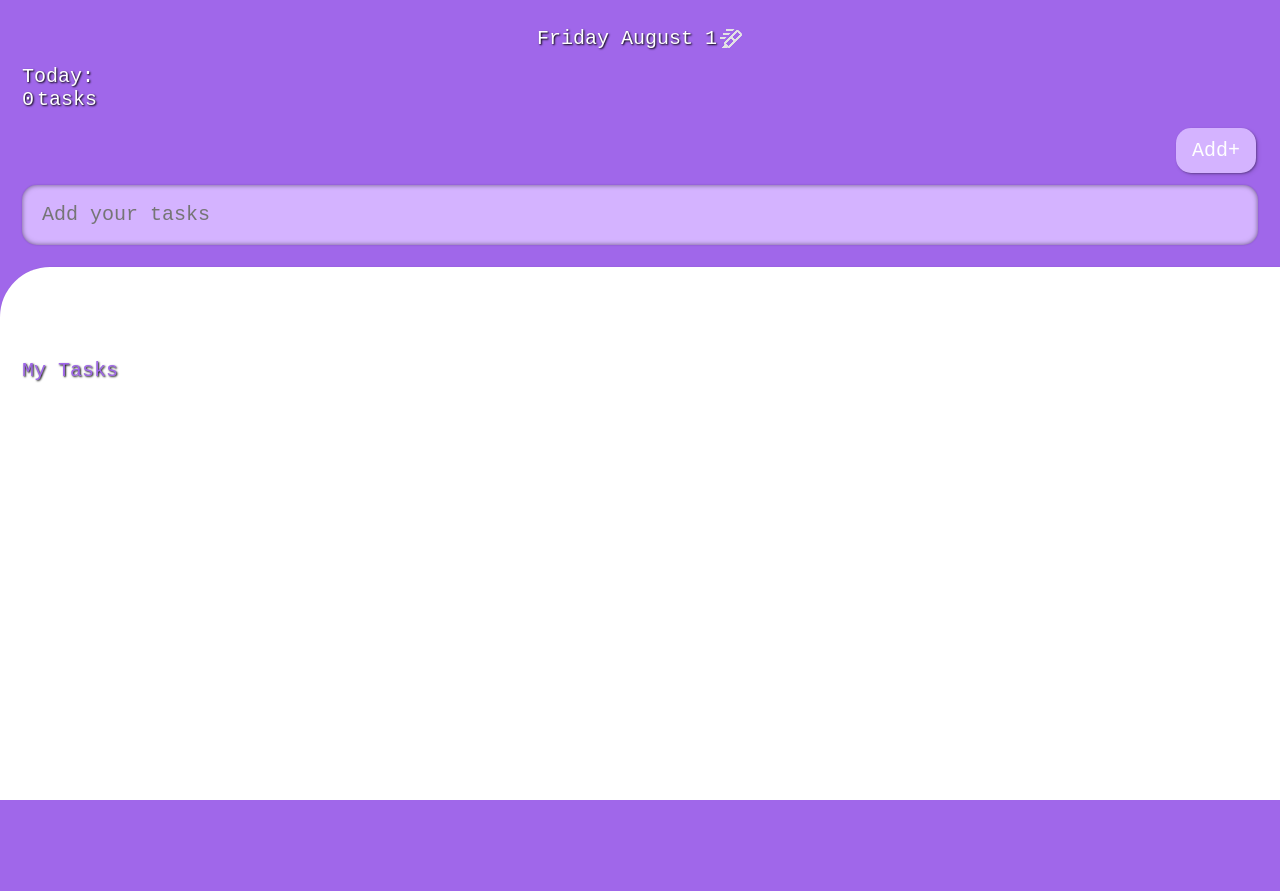
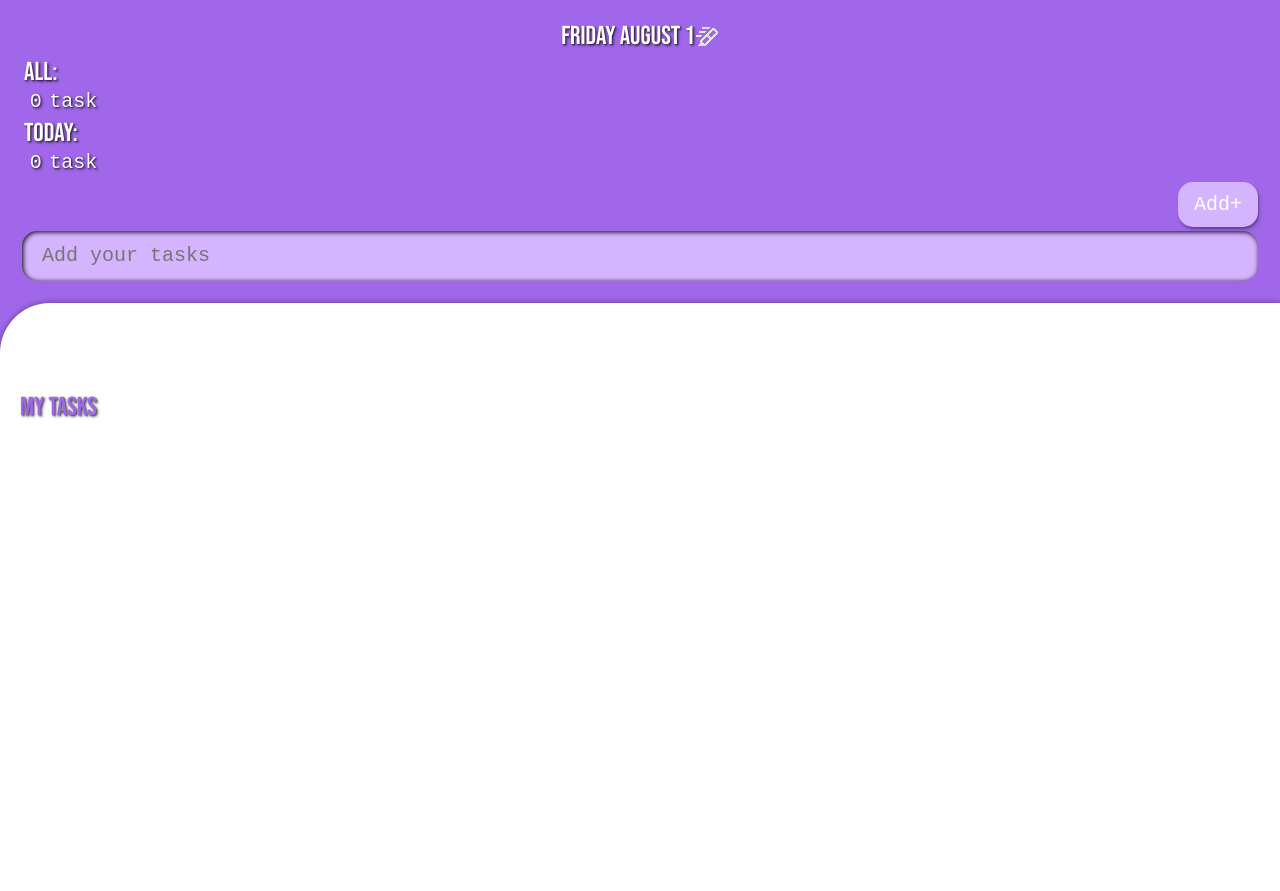
Before and after one commit to 6Trinity/ToDo-List, a plain HTML site: page index.html in a window 1280 px wide. Before the commit the page ends 800 px from the top, so only its background shows below. Drawn offline with Linux system fonts and the light colour scheme; a web font is replaced by a local one.

Commit message:
refactoring

```diff
--- a/CSS/Main.css
+++ b/CSS/Main.css
@@ -5,12 +5,18 @@
 @import url('./components/input.css');
 
 body, html{
+    overflow: hidden;
+
     background: var(--PrimaryColor);
+    font-family: var(--PrimaryFont);
     color: var(--TextColor);
+    font-size: 20px;
     text-shadow: var(--TextPrimaryShadow);
-    font-family: var(--PrimaryFont);
-    overflow: hidden;
-    font-size: 20px;
+}
+
+.layout{
+    display: flex;
+    min-height: 100vh;
 }
 
 main{
@@ -19,62 +25,57 @@
     flex-grow: 1;
 }
 
-.layout{
-    display: flex;
-    min-height: 100vh;
-}
-
-.Grid-Section{
+.section-grid{
     display: grid;
     grid-template: 20px 1fr 20px / 20px 1fr 20px;
 }
 
-#Section-task-scroll{
-    background: var(--TextColor);
-    border-radius: 50px 0 0 0 ;
-    box-shadow: var(--BoxShadowBlock);
-}
-
-#Section-task-add{
+.article-grid-colum{
     display: grid;
     grid-template: repeat(1fr, 4) / 1fr;
     grid-area: 2 / 2 / 2 / 2;
 }
 
-.Section-content-flex{
+.div-flex-content{
     display: flex;
-    justify-content: center;
-    align-items: center;
     padding: 0.1em;
 }
 
-#Section-task-add-task{
-    justify-content: start;
+.flex-end{
+    justify-content: end;
+    align-items: end;
 }
 
-#Section-task-add-button{
-    justify-content: end;
-    align-items: end;
-    padding: 0
+.flex-center{
+    justify-content: center;
+    align-items: center;
 }
 
-#Section-task-scroll-box{
-    display: grid;
-    grid-area: 2 / 2 / 2 / 2;
-    grid-template: 70px 30px 1fr / 1fr;
+.flex-column{
+    flex-direction: column;
+    align-items: start;
 }
 
-#Section-task-scroll-box div{
-    color: var(--PrimaryColor);
-    padding: 2px;
+.flex-space-between{
+    justify-content: space-around;
+    min-width: 75px;
 }
 
-#Section-task-add-calendar{
-    margin-right: 2px;
+.highlightspan{
+    font-size: 26px;
+    font-family: var(--SecondoryFont);
 }
 
+#section-task-list{
+    background: var(--TextColor);
+    border-radius: 50px 0 0 0 ;
+    color: var(--PrimaryColor);
+    box-shadow: 0 0 6px rgba(0,0,0,0.4)
+}
+
+#article-task-scroll{ grid-template: 70px 30px 1fr / 1fr }
+
 .task{
-    border: 1px solid var(--HighlightColor);
     display: flex;
     align-items: center;
     position: relative;
@@ -82,34 +83,24 @@
     cursor: pointer;
 
     border-radius: 15px;
-    padding:  100px;
     min-height: 50px;
+    width: 98%;
+    border: 1px solid var(--HighlightColor);
     margin-bottom: 5px;
     text-shadow: none;
     box-shadow: var(--BoxShadowBlock);
+
     transition: all 0.3s ease;
     animation: taskAppear 0.3s ease;
 }
 
-.task.fade-out {
+.task.fade-out{
     animation: fadeOut 0.3s ease forwards;
     max-height: 0;
     opacity: 0;
     margin: 0;
     padding: 0;
     transform: translateX(100%);
-
-}
-
-@keyframes fadeOut {
-    0% {
-        opacity: 1;
-        transform: translateX(0);
-    }
-    100% {
-        opacity: 0;
-        transform: translateX(-100%);
-    }
 }
 
 .task-text{
@@ -122,31 +113,16 @@
 }
 
 @keyframes taskAppear {
-  0% { opacity: 0; transform: translateY(20px); }
-  100% { opacity: 1; transform: translateY(0); }
+    0% { opacity: 0; transform: translateY(20px); }
+    100% { opacity: 1; transform: translateY(0); }
+}
+
+@keyframes fadeOut {
+    0% { opacity: 1; transform: translateX(0);}
+    100% { opacity: 0; transform: translateX(-100%);}
 }
 
 .task.dablclick{
     text-decoration: line-through;
     background: var(--HighlightColor);
 }
-
-#Section-task-scroll-content{
-    display: flex;
-    max-height: 90%;
-    flex-direction: column;
-    overflow-y: auto;
-    overflow-x: hidden;
-}
-
-#Section-task-add-box{
-    display: flex;
-    flex-direction: column;
-    align-items: start;
-}
-
-#Section-task-add-box-div{
-    display: flex;
-    justify-content: space-between;
-    min-width: 75px;
-}
--- a/CSS/base/fonts.css
+++ b/CSS/base/fonts.css
@@ -1 +1 @@
-@import url('https://fonts.googleapis.com/css2?family=Bebas+Neue&family=Bitcount+Grid+Double:wght@100..900&family=Intel+One+Mono:ital,wght@0,300..700;1,300..700&display=swap');
+@import url('https://fonts.googleapis.com/css2?family=Bebas+Neue&family=Bitcount+Grid+Double:wght@100..900&family=Intel+One+Mono:ital,wght@0,300..700;1,300..700&family=Roboto:ital,wght@0,100..900;1,100..900&display=swap');
--- a/CSS/base/vars.css
+++ b/CSS/base/vars.css
@@ -1,15 +1,17 @@
 :root {
     --PrimaryFont: "Intel One Mono", monospace;
+    --SecondoryFont:"Bebas Neue", sans-serif;
 
-    --PrimaryColor: #A067EA;
+    --PrimaryColor: #a067ea;
     --HighlightColor: #D4B3FF;
     --PrimaryHighlightColor: #dfc6ffe3;
     --TextColor: #FFFFFF;
     --TextSecondoryColor: #000000;
 
-    --BoxShadowBlock: 1px 1px 2px rgba(0,0,0,0.3), 2px 2px 4px rgba(0,0,0,0.1);
-    --BoxShadowBlockHighlight:1px 1px 2px rgba(0,0,0,0.5), 2px 2px 4px rgba(0, 0, 0, 0.3);
-    --TextPrimaryShadow: 1px 1px 2px #000;
+    --InputShadowBlock: inset 1px 1px 5px rgba(0,0,0);
+    --BoxShadowBlock: 1px 2px 2px rgba(0,0,0,0.3), 2px 4px 4px rgba(0,0,0,0.1);
+    --BoxShadowBlockHighlight:1px 2px 2px rgba(0,0,0,0.4), 2px 4px 4px rgba(0, 0, 0, 0.2);
+    --TextPrimaryShadow: 1px 1px 2px rgba(0,0,0,0.7), 2px 2px 3px rgba(0, 0, 0, 0.3);
     --TextSecondoryShadow: 0 0 0.1 #fff;
 
     --PrimaryAnimation: translateY(1px);
--- a/CSS/components/button.css
+++ b/CSS/components/button.css
@@ -1,74 +1,54 @@
-.button-task{
+button{
     border: none;
     cursor: pointer;
     justify-content: center;
     align-items: center;
-    color: var(--TextSecondoryColor);
+
+    color: var(--TextColor);
 }
 
 #button-task-add{
-    background: var(--HighlightColor);
-    color: var(--TextColor);
     border-radius: 15px;
     height: 45px;
     width: 80px;
-    margin: 0 0.2em 0.5em 0 ;
+
+    background: var(--HighlightColor);
+    transition: all 0.3s ease;
     box-shadow: var(--BoxShadowBlock);
-    transition: all 0.3s ease;
 }
 
 #button-task-add:hover{
     transform: var(--PrimaryAnimation);
-    background: var(--PrimaryHighlightColor)
+    background: var(--PrimaryHighlightColor);
+    box-shadow: var(--BoxShadowBlockHighlight);
 }
 
-.delete-btn{
+.button-task{
     width: 40px;
     min-height: 50px;
     height: 100%;
     position: absolute;
+}
+
+.button-task-delete{
     background: var(--PrimaryColor);
     right: 0;
     margin-right: -1px;
-    border: none;
-    cursor: pointer;
     border-radius: 0 15px 15px 0;
 }
 
-.delete-btn:hover img{
-    transform: var(--PrimaryAnimation);
-}
-.btn-edit:hover img{
-    transform: var(--PrimaryAnimation);
+.button-task-edit{
+    margin-right: 39px;
+    background: var(--HighlightColor);
+    right: 0;
+    border-radius: 15px 0 0 15px;
 }
 
-.btn-complete:hover img{
-    transform: var(--PrimaryAnimation);
+.button-task-comp{
+    margin-left: -1px;
+    background: var(--HighlightColor);
+    left: 0;
+    border-radius: 15px 0 0 15px;
 }
 
-
-.btn-edit{
-    width: 40px;
-    min-height: 50px;
-    margin-right: 39px;
-    height: 100%;
-    position: absolute;
-    background: var(--HighlightColor);
-    right: 0;
-    border: none;
-    cursor: pointer;
-    border-radius: 17px 0 0 17px;
-}
-
-.btn-complete{
-    width: 40px;
-    min-height: 50px;
-    margin-left: -1px;
-    height: 100%;
-    position: absolute;
-    background: var(--HighlightColor);
-    left: 0;
-    border: 1px solid var(--HighlightColor);
-    cursor: pointer;
-    border-radius: 15px 0 0 15px;
-}
+.button-task:hover img{ transform: var(--PrimaryAnimation) }
--- a/CSS/components/input.css
+++ b/CSS/components/input.css
@@ -1,34 +1,26 @@
-#input-task{
+input{
     display: flex;
     width: 100%;
     height: 100%;
-    min-height: 50px;
-    border-radius: 15px;
-    padding: 0 1rem 0 1rem;
+    padding: 0 1em;
     box-sizing: border-box;
     outline: none;
-    box-shadow: 0 0 2px rgba(0,0,0,0.2), inset 0 0 5px rgba(0,0,0,0.5);
-    background: var(--HighlightColor);
     border: none;
 }
 
-.task-edit{
-    padding: 0 80px 0 40px;
-    width: 100%;
+input::placeholder{ transition: opacity 0.3s }
+
+input:focus::placeholder{ opacity: 0.5 }
+
+#input-task-add{
+    min-height: 50px;
+    border-radius: 15px;
+    background: var(--HighlightColor);
+    box-shadow: var(--InputShadowBlock);
 }
 
-#input-task:focus{
-    background: var(--TextColor);
-}
+#input-task-add:focus{ background: var(--TextColor) }
 
-#input-task:hover{
-    background: var(--PrimaryHighlightColor)
-}
+#input-task-add:hover{ background: var(--PrimaryHighlightColor) }
 
-input::placeholder {
-  transition: opacity 0.3s;
-}
-
-input:focus::placeholder {
-  opacity: 0.5;
-}
+.input-task-edit{ margin: 0 80px 0 1em }
--- a/Scripts/main.js
+++ b/Scripts/main.js
@@ -1,6 +1,6 @@
 document.addEventListener('DOMContentLoaded', function() {
 
-    const databox = document.getElementById('Section-task-add-calendar');
+    const databox = document.getElementById('time-date-today');
 
     function updateDate() {
         const today = new Date();
@@ -14,10 +14,10 @@
     updateDate();
     setInterval(updateDate, 86400000);
 
-    const taskInput = document.getElementById('input-task');
+    const taskInput = document.getElementById('input-task-add');
     const addButton = document.getElementById('button-task-add');
-    const taskList = document.getElementById('Section-task-scroll-content');
-    const taskcolum = document.getElementById('Section-task-add-task');
+    const taskList = document.getElementById('tasklist');
+    const taskcolum = document.getElementById('alltask');
 
     loadTasks();
 
@@ -33,18 +33,18 @@
     }
 
     function createTaskElement(taskText) {
-        const taskElement = document.createElement('div');
+        const taskElement = document.createElement('article');
         taskElement.className = 'task';
-        taskElement.innerHTML = `<button class="btn-complete"><img src="IMG/Icon/check_24dp_E3E3E3_FILL0_wght400_GRAD0_opsz24.png"></button>
+        taskElement.innerHTML = `<button class="button-task button-task-comp"><img src="IMG/Icon/check_24dp_E3E3E3_FILL0_wght400_GRAD0_opsz24.png"></button>
         <span class="task-text">${taskText}</span>
-        <input type="text" class="task-edit" value="${taskText}" style="display: none;">
-        <button class="delete-btn"><img src="IMG/Icon/delete_forever_24dp_E3E3E3_FILL0_wght400_GRAD0_opsz24.png"></button>
-        <button class="btn-edit"><img src="IMG/Icon/edit_24dp_E3E3E3_FILL0_wght400_GRAD0_opsz24.png"></button>`;
+        <input type="text" class="input-task-edit" value="${taskText}" style="display: none;">
+        <button class="button-task button-task-delete"><img src="IMG/Icon/delete_forever_24dp_E3E3E3_FILL0_wght400_GRAD0_opsz24.png"></button>
+        <button class="button-task button-task-edit"><img src="IMG/Icon/edit_24dp_E3E3E3_FILL0_wght400_GRAD0_opsz24.png"></button>`;
 
         const textSpan = taskElement.querySelector('.task-text');
-        const editInput = taskElement.querySelector('.task-edit');
-        const editBtn = taskElement.querySelector('.btn-edit');
-        const comBtn = taskElement.querySelector('.btn-complete');
+        const editInput = taskElement.querySelector('.input-task-edit');
+        const editBtn = taskElement.querySelector('.button-task-edit');
+        const comBtn = taskElement.querySelector('.button-task-comp');
 
         taskList.appendChild(taskElement);
 
@@ -56,7 +56,7 @@
         taskElement.addEventListener('dblclick', () => toggleTaskCompletion(taskElement));
         comBtn.addEventListener('click', () => toggleTaskCompletion(taskElement));
 
-        taskElement.querySelector('.delete-btn').addEventListener('click', () => {
+        taskElement.querySelector('.button-task-delete').addEventListener('click', () => {
             taskElement.classList.add('fade-out');
             taskElement.addEventListener('animationend', () => {
             taskElement.remove();
@@ -111,5 +111,4 @@
             addButton.click();
         }
     });
-
 });
--- a/index.html
+++ b/index.html
@@ -11,37 +11,45 @@
 <body>
     <div class="layout">
         <main>
-            <section class="Grid-Section">
-                <div id="Section-task-add">
-                    <article class="Section-content-flex">
-                        <div id="Section-task-add-calendar"></div>
+            <section class="section-grid">
+                <article class="article-grid-colum">
+                    <div class="div-flex-content flex-center">
+                        <span class="highlightspan">
+                            <time id="time-date-today"></time>
+                        </span>
                         <img src="IMG/Icon/ink_highlighter_move_24dp_E3E3E3_FILL0_wght400_GRAD0_opsz24.png">
-                    </article>
-                    <article class="Section-content-flex" id="Section-task-add-box">
-                        Today:
-                        <div id="Section-task-add-box-div">
-                            <div id="Section-task-add-task">0</div>tasks
+                    </div>
+                    <div class="div-flex-content flex-column">
+                        <div class="div-flex-content flex-column">
+                            <span class="highlightspan">All:</span>
+                            <div class="div-flex-content flex-center flex-space-between">
+                                <div id="alltask">0</div>
+                                <span>task</span>
+                            </div>
                         </div>
-                    </article>
-                    <div class="Section-content-flex" id="Section-task-add-button">
-                        <button class="button-task" id="button-task-add">
-                            Add+
+                        <div class="div-flex-content flex-column">
+                            <span class="highlightspan">Today:</span>
+                            <div class="div-flex-content flex-center flex-space-between">
+                                <div>0</div>
+                                <span>task</span>
+                            </div>
+                        </div>
+                    </div>
+                    <div class="div-flex-content flex-end">
+                        <button id="button-task-add">
+                            <span>Add+</span>
                         </button>
                     </div>
-                    <div class="Section-content-flex">
-                        <input id="input-task" type="text" placeholder="Add your tasks">
+                    <div class="div-flex-content">
+                        <input id="input-task-add" type="text" placeholder="Add your tasks">
                     </div>
-                </div>
+                </article>
             </section>
-            <section class="Grid-Section" id="Section-task-scroll">
-                <article id="Section-task-scroll-box">
+            <section class="section-grid" id="section-task-list">
+                <article class="article-grid-colum" id="article-task-scroll">
                     <div></div>
-                    <div>
-                        My Tasks
-                    </div>
-                    <div id="Section-task-scroll-content">
-
-                    </div>
+                    <span class="highlightspan">My Tasks</span>
+                    <div id="tasklist"></div>
                 </article>
             </section>
         </main>
```
